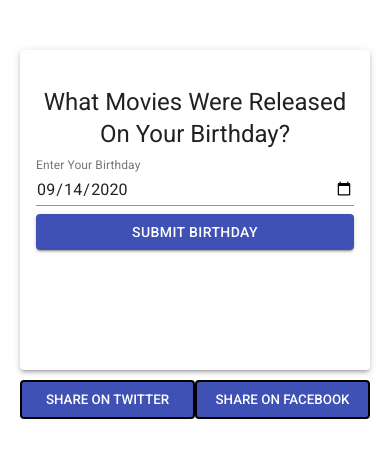
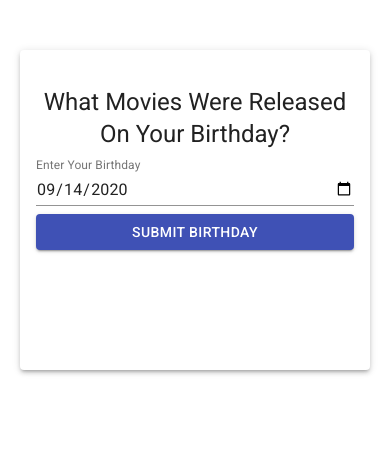
Before and after one commit to 24HourDeveloper/movie-birth-api-web, a React (Create React App) app: page / in a window 390 px wide. Shown: the top 458 px of the page. Built offline with nearby package versions, Linux system fonts and the light colour scheme.

Commit message:
refactored some styles to styles file and eliminated double shareButton components. Implemented facebook and twitter share buttons for web. Also implemented share for mobile using navigator.share. Added logic to only show buttons after retrieving movie data

```diff
--- a/src/App.js
+++ b/src/App.js
@@ -1,8 +1,14 @@
 import React, { useState } from "react";
-import { CircularProgress, Typography, useMediaQuery } from "@material-ui/core";
+import {
+  CircularProgress,
+  Typography,
+  useMediaQuery,
+  Button
+} from "@material-ui/core";
 import Sharer from "sharer.npm.js";
 
 import "./App.css";
+import { styles } from "./styles/styles";
 import MovieCard from "./components/MovieCard";
 import BirthCard from "./components/BirthCard";
 import CalendarCard from "./components/CalendarCard";
@@ -41,39 +47,57 @@ function App() {
   };
 
   const handleClick = e => {
+    if (navigator.share) {
+      navigator
+        .share({
+          title: "Share Your Movies",
+          url: "https://blissful-beaver-33cf0d.netlify.com/"
+        })
+        .then(() => console.log("shared!!"))
+        .catch(err => console.log(err));
+    } else {
       const sharer = new Sharer(e.target);
       sharer.share();
+    }
   };
 
   const cardTitleArray = [
     "Movies Released The Month You Were Born",
     `Movies Released This Year ${date.substring(0, 4)}`
   ];
-  console.log(movieData);
+  console.log(navigator.share);
   return (
     <>
       <div className="App">
         <CalendarCard getDate={getDate} changeDate={changeDate} date={date} />
+
+        {movieData.length ? (
           <div
-          style={{
-            width: 350,
-            marginLeft: "auto",
-            marginRight: "auto",
-            display: "flex",
-            justifyContent: "space-between"
-          }}
+            style={
+              mediaQuery ? styles.webShareButtons : styles.mobileShareButton
+            }
           >
+            {mediaQuery ? (
+              ["twitter", "facebook"].map(socialSite => (
                 <ShareButton
-            label="Share on Twitter"
-            social="twitter"
+                  label={`Share on ${socialSite}`}
+                  social={socialSite}
                   handleClick={handleClick}
                 />
-          <ShareButton
-            label="Share on Facebook"
-            social="facebook"
-            handleClick={handleClick}
-          />
+              ))
+            ) : (
+              <Button
+                variant="contained"
+                color="primary"
+                onClick={handleClick}
+                elevation={2}
+                style={{ marginTop: 10 }}
+              >
+                Share
+              </Button>
+            )}
           </div>
+        ) : null}
       </div>
       {error ? (
         <>
--- a/src/components/ShareButton.js
+++ b/src/components/ShareButton.js
@@ -1,23 +1,17 @@
 import React from "react";
+import { useMediaQuery } from "@material-ui/core";
+
+import { styles } from "../styles/styles";
 
 export default function ShareButton({ label, handleClick, social }) {
+  const mediaQuery = useMediaQuery("(min-width: 500px)");
   return (
     <button
       onClick={handleClick}
       data-sharer={social}
       data-title="Try this web app that shows movies based on your birth month and year."
       data-url="https://blissful-beaver-33cf0d.netlify.com/"
-      style={{
-        borderRadius: 4,
-        fontWeight: 500,
-        color: "#fff",
-        background: "#3f51b5",
-        padding: 10,
-        marginTop: 10,
-        width: 180,
-        borderStyle: "solid",
-        fontFamily: '"Roboto", "Helvetica", "Arial", sans-serif'
-      }}
+      style={mediaQuery ? styles.shareButton1 : styles.shareButton2}
     >
       {label.toUpperCase()}
     </button>
--- a/src/styles/styles.js
+++ b/src/styles/styles.js
@@ -46,5 +46,41 @@ export const styles = {
     flexDirection: "row",
     flexWrap: "wrap",
     justifyContent: "space-between"
+  },
+  webShareButtons: {
+    width: 350,
+    marginLeft: "auto",
+    marginRight: "auto",
+    display: "flex",
+    justifyContent: "space-between"
+  },
+  mobileShareButton: {
+    width: "80%",
+    marginLeft: "auto",
+    marginRight: "auto",
+    display: "flex",
+    flexDirection: "column"
+  },
+  shareButton1: {
+    borderRadius: 4,
+    fontWeight: 500,
+    color: "#fff",
+    background: "#3f51b5",
+    padding: 10,
+    marginTop: 10,
+    width: 180,
+    borderStyle: "solid",
+    fontFamily: '"Roboto", "Helvetica", "Arial", sans-serif'
+  },
+  shareButton2: {
+    borderRadius: 4,
+    fontWeight: 500,
+    color: "#fff",
+    background: "#3f51b5",
+    padding: 10,
+    marginTop: 10,
+    width: "100%",
+    borderStyle: "solid",
+    fontFamily: '"Roboto", "Helvetica", "Arial", sans-serif'
   }
 };
```
Lines whose indentation alone changed are shown as unchanged.
